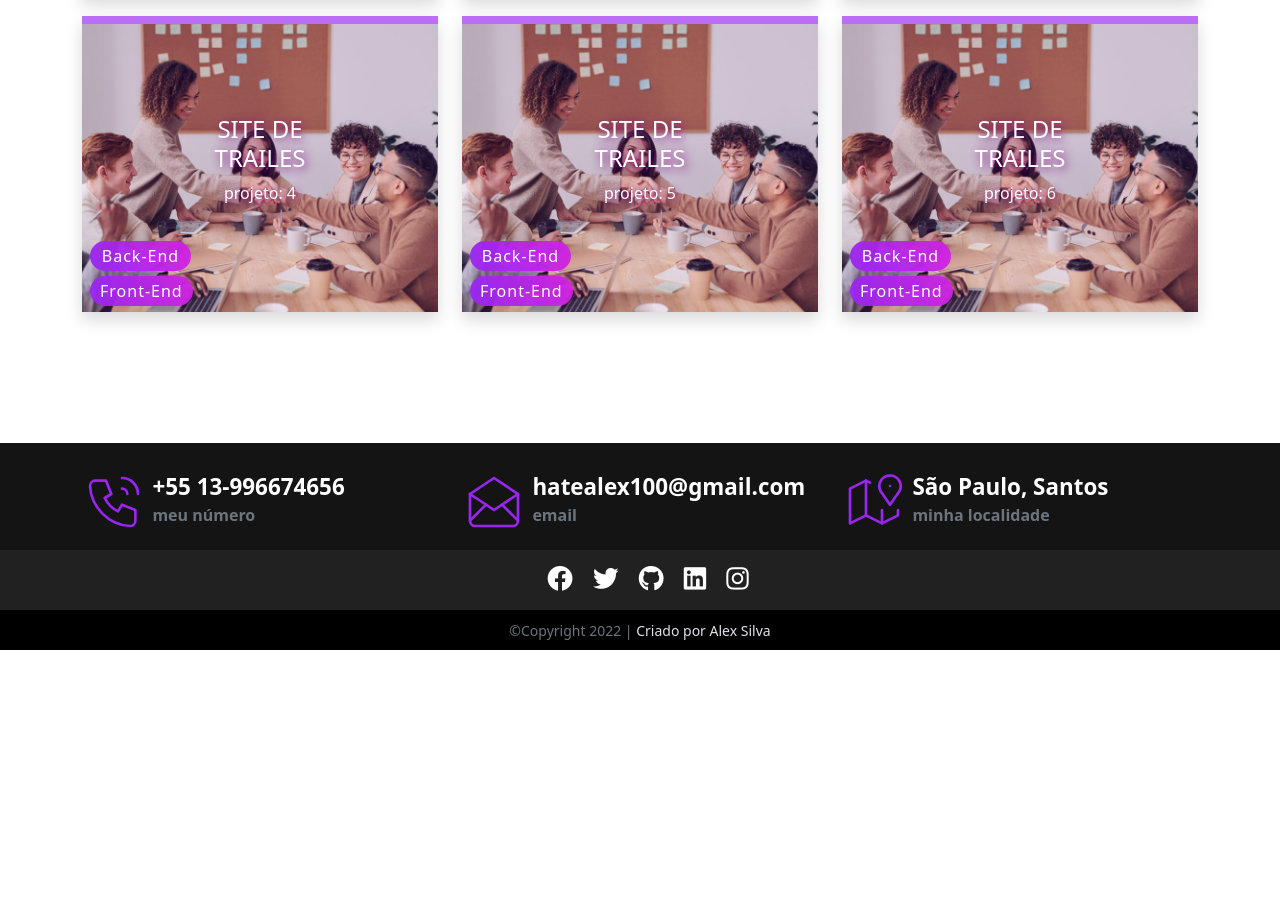
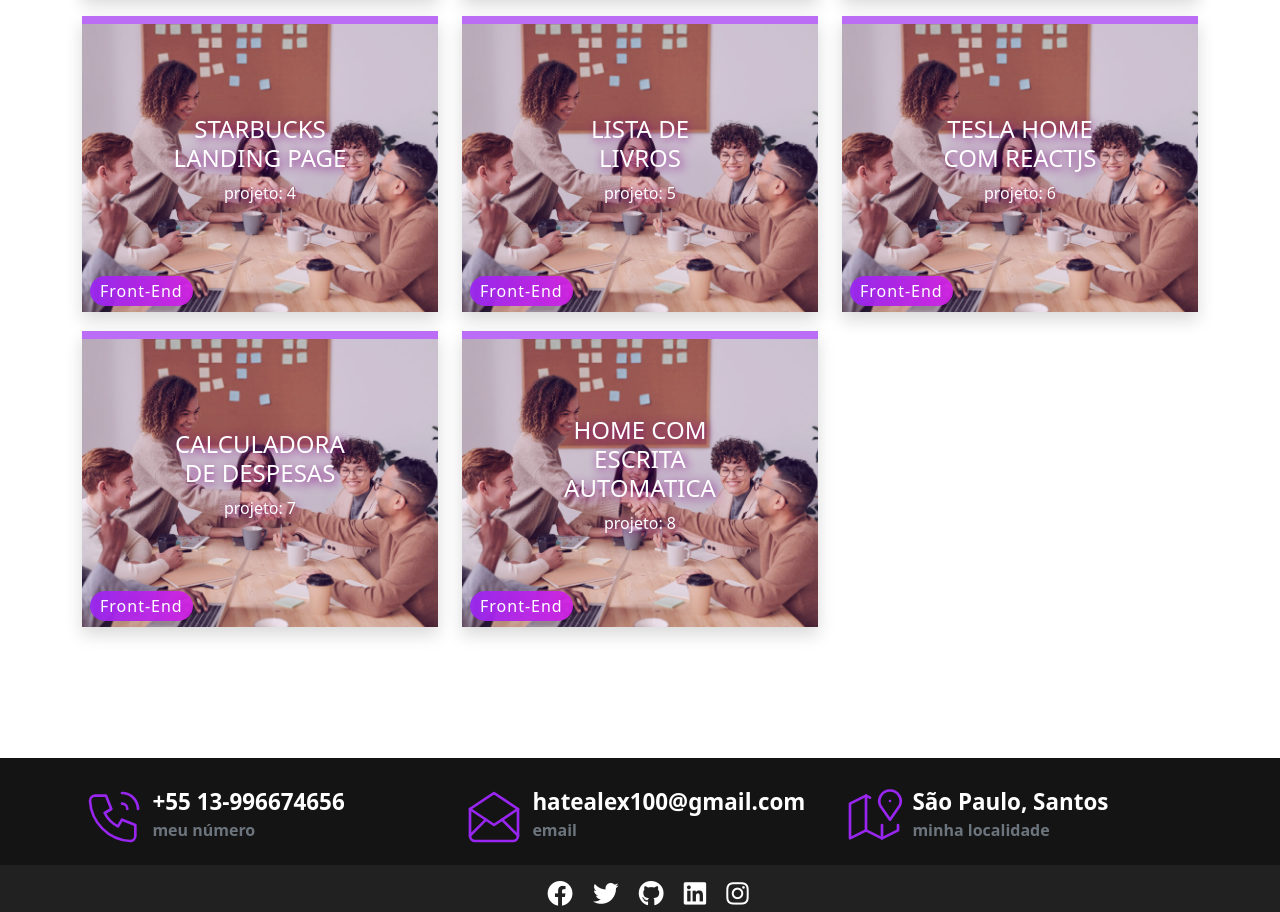
Before and after one commit to Alex-Blue-prog/meu-porfolio, a website: page index.html in a window 1280 px wide. Shown: the part 2252-3164 px from the top of the page. Before the commit the page ends 2902 px from the top, so only its background shows below. Drawn offline with nearby package versions, Linux system fonts and the light colour scheme.

Commit message:
adicionando novos projetos

```diff
--- a/index.html
+++ b/index.html
@@ -253,16 +253,15 @@
 
           <div class="col-lg-4 col-md-6 port-col">
 
-            <a href="" target="_blank" class="gitLink">front-end</a>
-            <a href="" target="_blank" class="gitLink back-end">back-end</a>
+            <a href="https://github.com/Alex-Blue-prog/starbucks-landing-page" target="_blank" class="gitLink">front-end</a>
 
-            <a href="" target="_blank" title="ir para o site">
+            <a href="https://genuine-pithivier-2ccb8b.netlify.app/" target="_blank" title="ir para o site">
             <div class="portfolio-box shadow">
 
               <img src="images/portfolio/portfolio-1.jpg" alt="portfolio 1 image" title="portfolio 1 picture" class="img-fluid">
               <div class="portfolio-info">
                 <div class="caption">
-                  <h4>site de trailes</h4>
+                  <h4>StarBucks Landing page</h4>
                   <p class="projectNumber">projeto: 1</p>
                 </div>
               </div>
@@ -273,16 +272,15 @@
 
           <div class="col-lg-4 col-md-6 port-col">
 
-            <a href="" target="_blank" class="gitLink">front-end</a>
-            <a href="" target="_blank" class="gitLink back-end">back-end</a>
+            <a href="https://github.com/Alex-Blue-prog/book-list" target="_blank" class="gitLink">front-end</a>
 
-            <a href="" target="_blank" title="ir para o site">
+            <a href="https://idyllic-flan-6877ca.netlify.app/" target="_blank" title="ir para o site">
             <div class="portfolio-box shadow">
 
               <img src="images/portfolio/portfolio-1.jpg" alt="portfolio 1 image" title="portfolio 1 picture" class="img-fluid">
               <div class="portfolio-info">
                 <div class="caption">
-                  <h4>site de trailes</h4>
+                  <h4>Lista de Livros</h4>
                   <p class="projectNumber">projeto: 1</p>
                 </div>
               </div>
@@ -293,16 +291,53 @@
 
           <div class="col-lg-4 col-md-6 port-col">
 
-            <a href="" target="_blank" class="gitLink">front-end</a>
-            <a href="" target="_blank" class="gitLink back-end">back-end</a>
+            <a href="https://github.com/Alex-Blue-prog/tesla-clone" target="_blank" class="gitLink">front-end</a>
 
-            <a href="" target="_blank" title="ir para o site">
+            <a href="https://amazing-crostata-d039ed.netlify.app/" target="_blank" title="ir para o site">
             <div class="portfolio-box shadow">
 
               <img src="images/portfolio/portfolio-1.jpg" alt="portfolio 1 image" title="portfolio 1 picture" class="img-fluid">
               <div class="portfolio-info">
                 <div class="caption">
-                  <h4>site de trailes</h4>
+                  <h4>tesla home com reactjs</h4>
+                  <p class="projectNumber">projeto: 1</p>
+                </div>
+              </div>
+            </div>
+            </a>
+
+          </div>
+
+          <div class="col-lg-4 col-md-6 port-col">
+
+            <a href="https://github.com/Alex-Blue-prog/expense-tracker" target="_blank" class="gitLink">front-end</a>
+
+            <a href="https://stately-platypus-b6544a.netlify.app/" target="_blank" title="ir para o site">
+            <div class="portfolio-box shadow">
+
+              <img src="images/portfolio/portfolio-1.jpg" alt="portfolio 1 image" title="portfolio 1 picture" class="img-fluid">
+              <div class="portfolio-info">
+                <div class="caption">
+                  <h4>calculadora de despesas</h4>
+                  <p class="projectNumber">projeto: 1</p>
+                </div>
+              </div>
+            </div>
+            </a>
+
+          </div>
+
+          <div class="col-lg-4 col-md-6 port-col">
+
+            <a href="https://github.com/Alex-Blue-prog/type-writer" target="_blank" class="gitLink">front-end</a>
+
+            <a href="https://lucky-creponne-a85704.netlify.app/" target="_blank" title="ir para o site">
+            <div class="portfolio-box shadow">
+
+              <img src="images/portfolio/portfolio-1.jpg" alt="portfolio 1 image" title="portfolio 1 picture" class="img-fluid">
+              <div class="portfolio-info">
+                <div class="caption">
+                  <h4>home com escrita automatica</h4>
                   <p class="projectNumber">projeto: 1</p>
                 </div>
               </div>
@@ -312,8 +347,11 @@
           </div>
 
 
+        </div>
 
-        </div>
+
+
+      </div>
 
       </div>
     </section>
```
